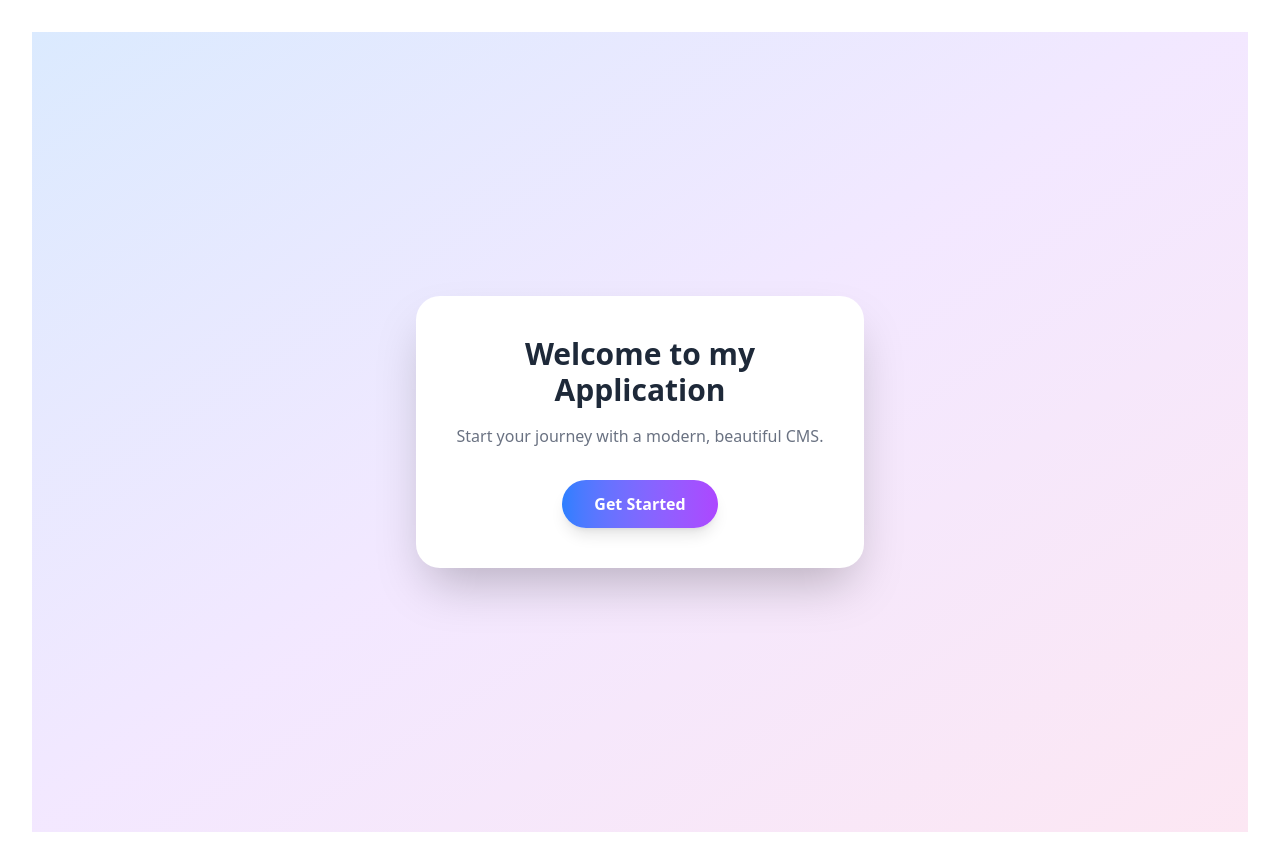
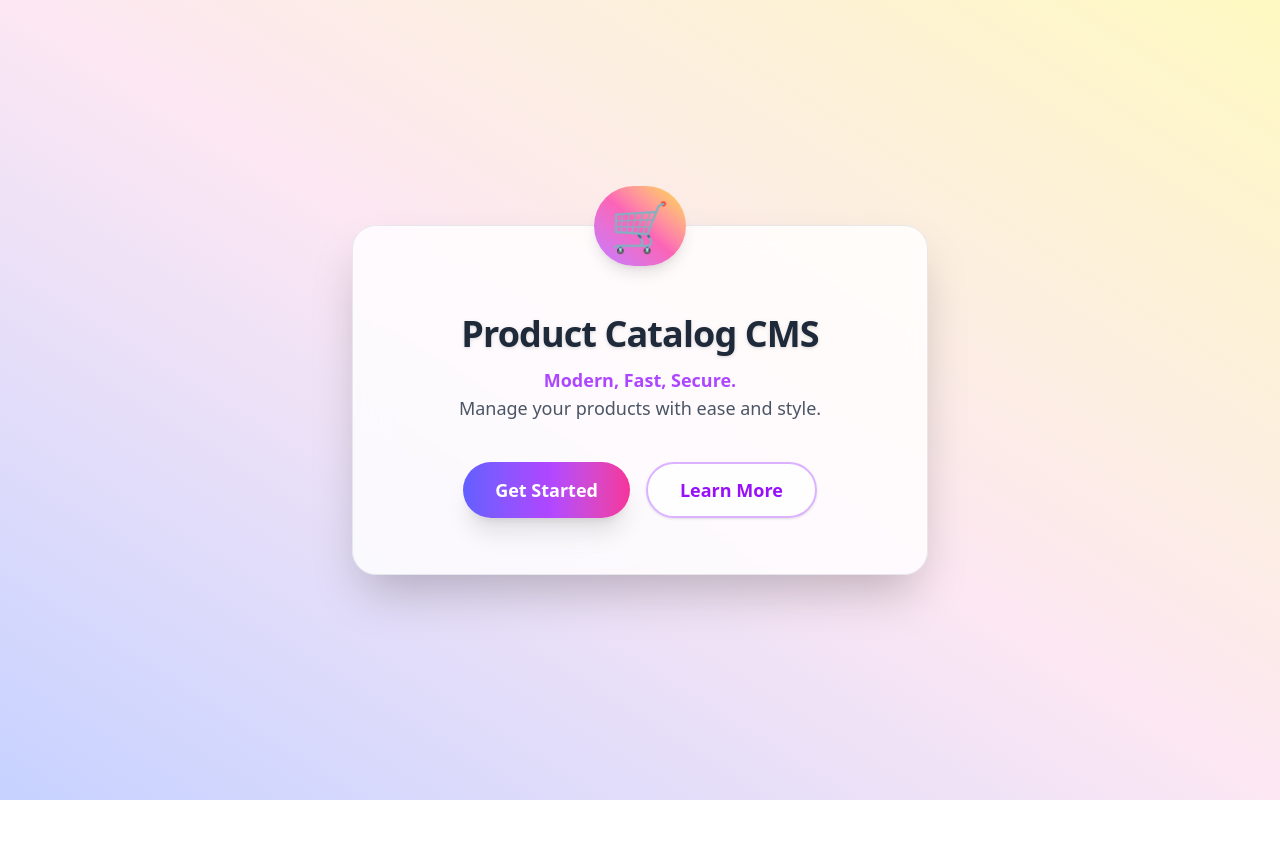
Before and after one commit to RajkumarS2004/CMS-PROJECT, a React (Vite) app in the folder client/: page / in a window 1280 px wide. After the commit the page ends 800 px from the top, so only its background shows below. Built offline with nearby package versions, Linux system fonts and the light colour scheme.

Commit message:
second commit

```diff
--- a/client/src/App.jsx
+++ b/client/src/App.jsx
@@ -1,11 +1,10 @@
-import { useState } from 'react'
-import reactLogo from './assets/react.svg'
-import viteLogo from '/vite.svg'
-import './App.css'
+
+
+
 import Home from './pages/Home'
 
 function App() {
-  const [count, setCount] = useState(0)
+
 
   return (
     <>
--- a/client/src/pages/Home.jsx
+++ b/client/src/pages/Home.jsx
@@ -1,19 +1,28 @@
 import React from 'react';
 
-function Home(props) {
+function Home() {
     return (
         <>
-            <section className="min-h-screen flex items-center justify-center bg-gradient-to-br from-blue-100 via-purple-100 to-pink-100">
-                <div className="bg-white rounded-3xl shadow-2xl p-10 flex flex-col items-center max-w-md w-full">
-                    <h1 className="text-3xl font-extrabold text-gray-800 mb-4">
-                        Welcome to my Application
+            <section className="min-h-screen flex items-center justify-center bg-gradient-to-tr from-indigo-200 via-pink-100 to-yellow-100">
+                <div className="relative bg-white/80 backdrop-blur-lg rounded-3xl shadow-2xl px-10 py-14 flex flex-col items-center max-w-xl w-full border border-gray-200">
+                    <div className="absolute -top-10 left-1/2 -translate-x-1/2 bg-gradient-to-tr from-purple-400 via-pink-400 to-yellow-300 rounded-full p-4 shadow-lg">
+                        <span className="text-5xl">🛒</span>
+                    </div>
+                    <h1 className="mt-8 text-4xl font-black text-gray-800 mb-3 text-center tracking-tight drop-shadow">
+                        Product Catalog CMS
                     </h1>
-                    <p className="text-gray-500 mb-8 text-center">
-                        Start your journey with a modern, beautiful CMS.
+                    <p className="text-lg text-gray-600 mb-10 text-center">
+                        <span className="font-semibold text-purple-500">Modern, Fast, Secure.</span> <br />
+                        Manage your products with ease and style.
                     </p>
-                    <button className="px-8 py-3 bg-gradient-to-r from-blue-500 to-purple-500 text-white font-semibold rounded-full shadow-lg hover:from-blue-600 hover:to-purple-600 transition-all duration-200">
-                        Get Started
-                    </button>
+                    <div className="flex gap-4 w-full justify-center">
+                        <button className="px-8 py-3 bg-gradient-to-r from-indigo-500 via-purple-500 to-pink-500 text-white font-bold rounded-full shadow-xl hover:from-indigo-600 hover:to-pink-600 transition-all duration-200 text-lg">
+                            Get Started
+                        </button>
+                        <button className="px-8 py-3 bg-white/70 border-2 border-purple-300 text-purple-600 font-bold rounded-full shadow hover:bg-purple-50 transition-all duration-200 text-lg">
+                            Learn More
+                        </button>
+                    </div>
                 </div>
             </section>
         </>
```
